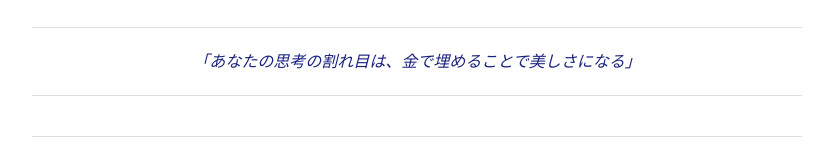
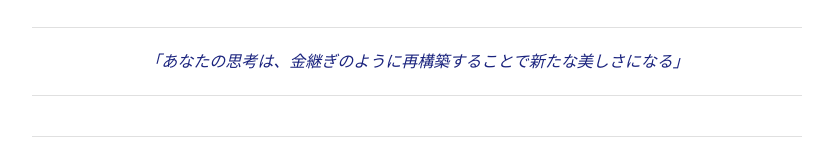
Before and after one commit to coo0320/ru-pu, a plain HTML site: page index.html in a window 1280 px wide. Shown: the part 1313-1459 px from the top of the page, without its empty margins (223-1056 px from the left). Drawn offline with Linux system fonts and the light colour scheme.

Commit message:
Update index.html

```diff
--- a/index.html
+++ b/index.html
@@ -236,7 +236,7 @@
         </div>
 
         <div class="quote">
-            「あなたの思考の割れ目は、金で埋めることで美しさになる」
+            「あなたの思考は、金継ぎのように再構築することで新たな美しさになる」
         </div>
 
         <div class="footer">
```
